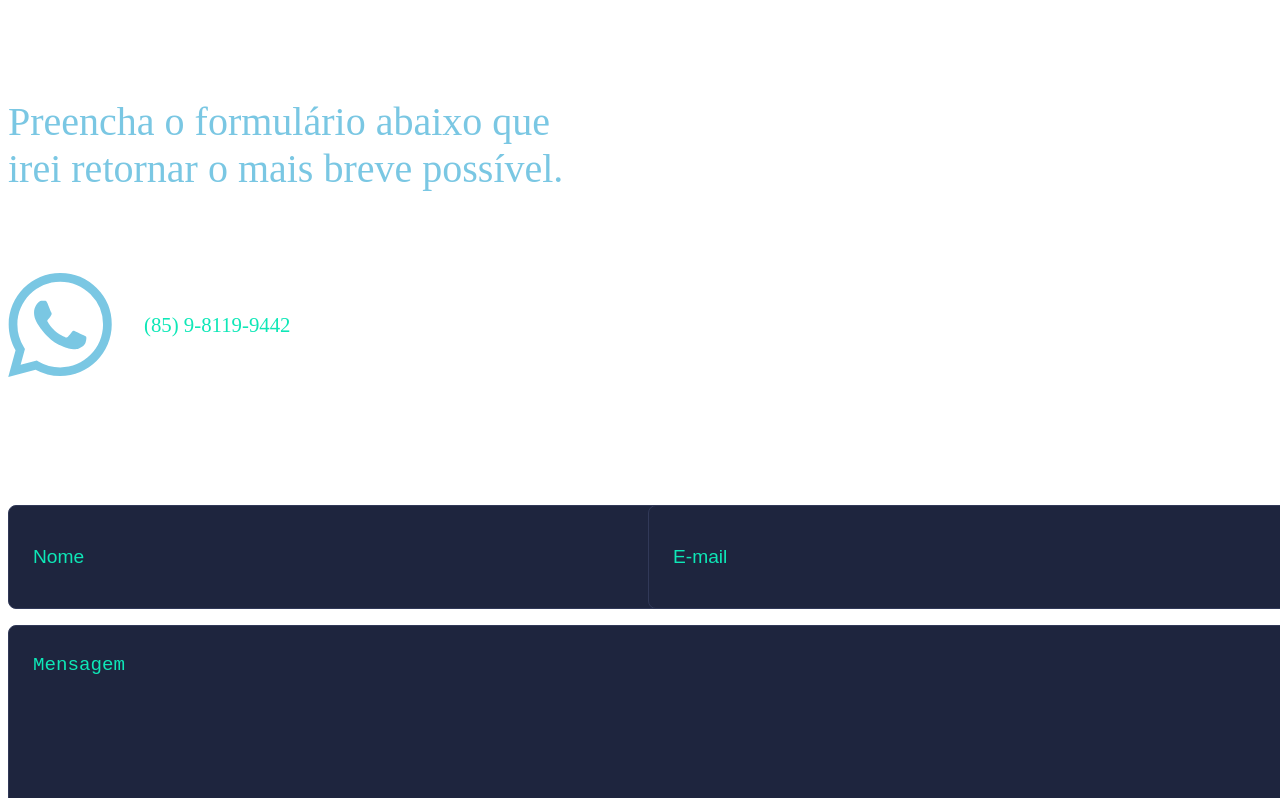
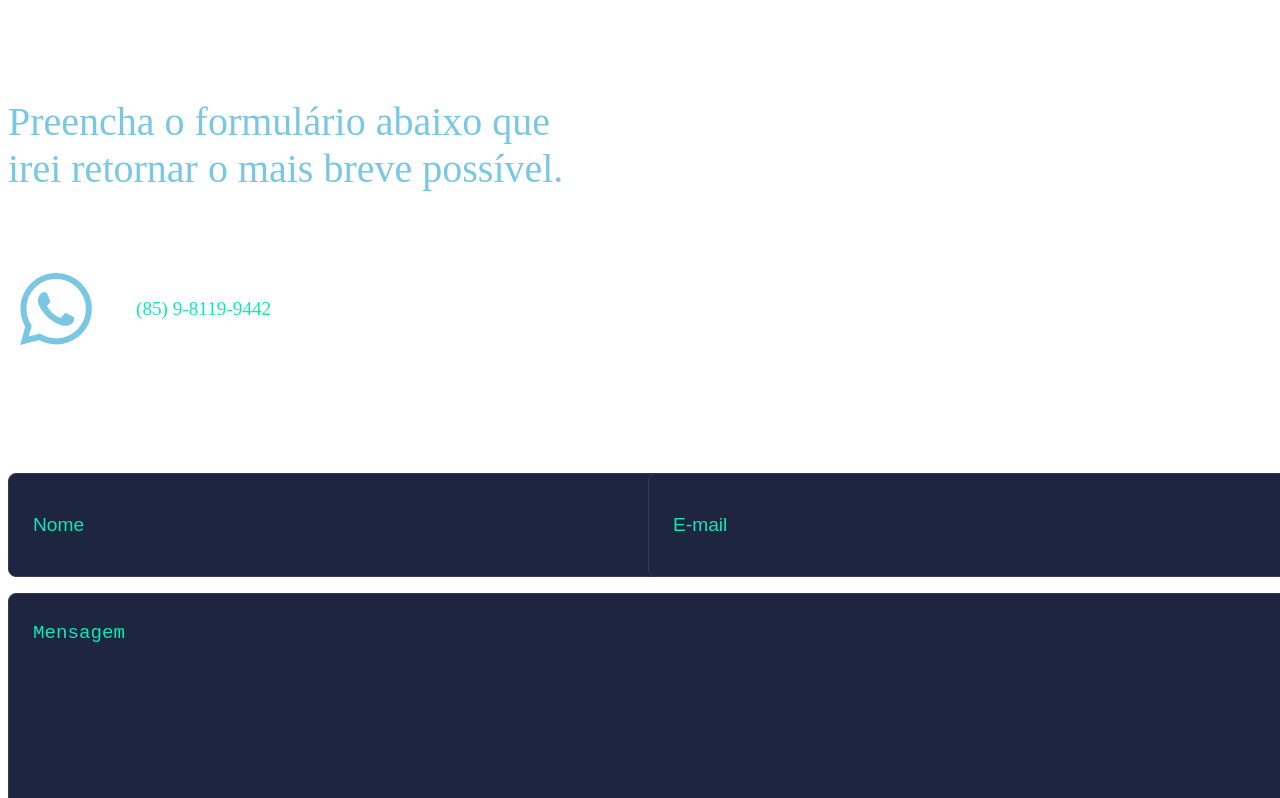
Before and after one commit to michaelferreir12345678/my_portfolio, a Next.js app: page / in a window 1280 px wide. Shown: the part 5384-6182 px from the top of the page. Built offline with nearby package versions, Linux system fonts and the light colour scheme.

Commit message:
alteração do link para whatsapp

```diff
--- a/components/Footer/index.tsx
+++ b/components/Footer/index.tsx
@@ -9,8 +9,6 @@ import {
 
 import {FiInstagram} from 'react-icons/fi';
 import {SiWhatsapp} from 'react-icons/si';
-
-
 
 export function Footer() {
   function handleRedirect(url: string){
@@ -47,7 +45,7 @@ export function Footer() {
                     onClick={() => handleRedirect("https://www.instagram.com/ferreramichael")}/>
 
                 <SiWhatsapp
-                    onClick={() => handleRedirect("https://whatsapp.com.br")}/>
+                    onClick={() => handleRedirect("https://wa.me/5585981199442")}/>
             </section>
         </div>
 
--- a/components/FormContato/styles.ts
+++ b/components/FormContato/styles.ts
@@ -100,13 +100,13 @@ export const WppContainer = styled.section`
   flex-wrap: wrap;
   p {
     color: ${({ theme }) => theme.primary};
-    font-weight: 300;
-    font-size: 1.3rem;
+    font-weight: 280;
+    font-size: 1.2rem;
     text-transform: uppercase;
   }
   svg {
-    width: 6.5rem;
-    height: 6.5rem;
+    width: 6rem;
+    height: 4.5rem;
     color: ${({ theme }) => theme.secondary};
     transition: 0.3s;
   }
@@ -116,4 +116,12 @@ export const WppContainer = styled.section`
       transform: scale(0.95);
     }
   }
-`;
+  @media (max-width: 700px) {
+    p {
+      font-weight: 250;
+      font-size: 1rem;
+    }
+    svg {
+      width: 3.5rem;
+    }
+  `;
--- a/components/FormContato/whatsapp.tsx
+++ b/components/FormContato/whatsapp.tsx
@@ -8,7 +8,7 @@ export default function Whatsapp(){
 
     return (
         <WppContainer>
-            <SiWhatsapp onClick={() => handleRedirect("https://web.whatsapp.com/") }/>
+            <SiWhatsapp onClick={() => handleRedirect("https://wa.me/5585981199442") }/>
             <p>(85) 9-8119-9442</p>
         </WppContainer>
     )
```
